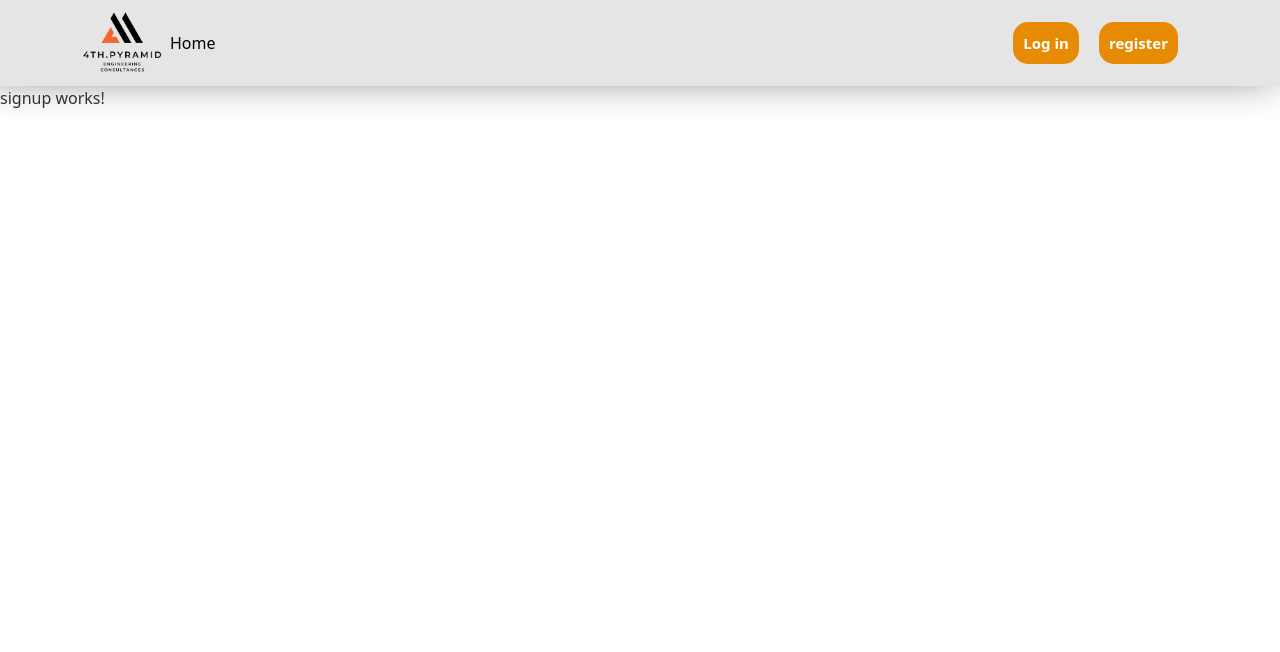
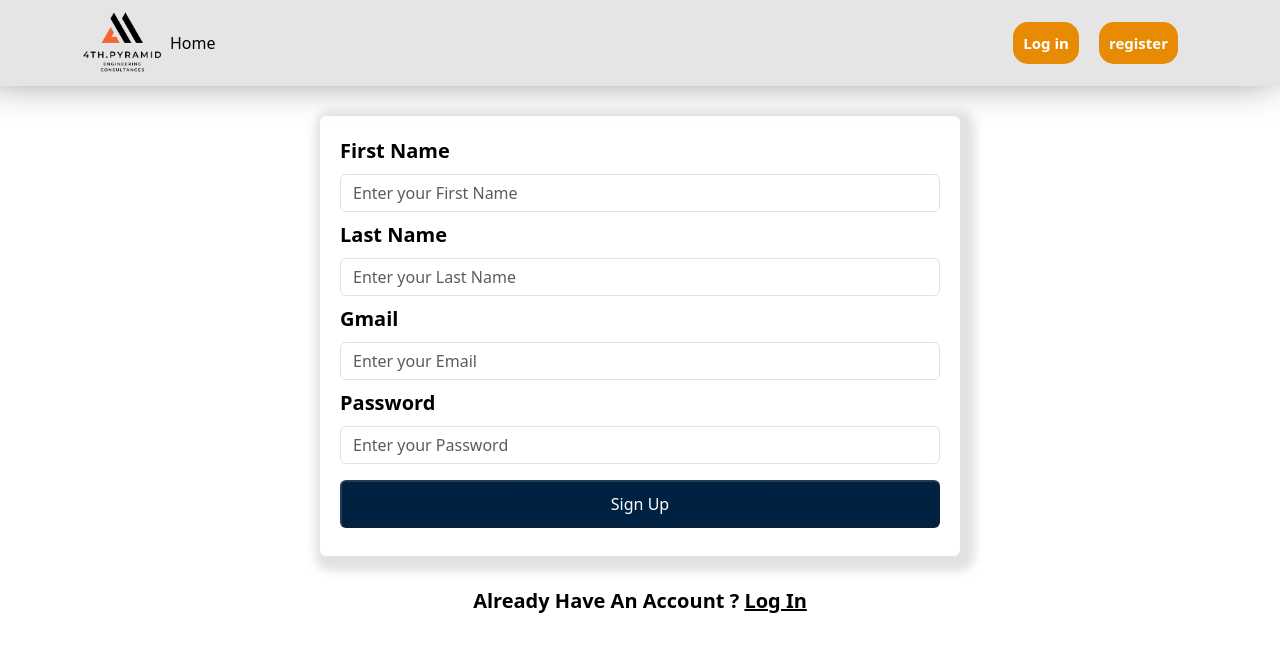
Before and after one commit to hussein-elmlah/mean-stack-company-management-system, an Angular app in the folder frontend/: page /signup in a window 1280 px wide. Shown: the top 652 px of the page. Built offline with nearby package versions, Linux system fonts and the light colour scheme.

Commit message:
SinUp Minimum requirements

```diff
--- a/frontend/angular.json
+++ b/frontend/angular.json
@@ -16,15 +16,11 @@
             "outputPath": "dist/frontend",
             "index": "src/index.html",
             "browser": "src/main.ts",
-            "polyfills": [
-              "zone.js"
-            ],
+            "polyfills": ["zone.js"],
             "tsConfig": "tsconfig.app.json",
-            "assets": [
-              "src/favicon.ico",
-              "src/assets"
-            ],
+            "assets": ["src/favicon.ico", "src/assets"],
             "styles": [
+              "node_modules/bootstrap/dist/css/bootstrap.min.css",
               "src/styles.css"
             ],
             "scripts": []
@@ -74,22 +70,17 @@
         "test": {
           "builder": "@angular-devkit/build-angular:karma",
           "options": {
-            "polyfills": [
-              "zone.js",
-              "zone.js/testing"
-            ],
+            "polyfills": ["zone.js", "zone.js/testing"],
             "tsConfig": "tsconfig.spec.json",
-            "assets": [
-              "src/favicon.ico",
-              "src/assets"
-            ],
-            "styles": [
-              "src/styles.css"
-            ],
+            "assets": ["src/favicon.ico", "src/assets"],
+            "styles": ["src/styles.css"],
             "scripts": []
           }
         }
       }
     }
+  },
+  "cli": {
+    "analytics": "249e913b-82c2-4910-9e17-4ae9b361084d"
   }
 }
--- a/frontend/src/app/app.component.ts
+++ b/frontend/src/app/app.component.ts
@@ -1,13 +1,14 @@
 import { Component } from '@angular/core';
 import { RouterOutlet } from '@angular/router';
 import { NavbarComponent } from './navbar/navbar.component';
+import { ReactiveFormsModule } from '@angular/forms';
 
 @Component({
   selector: 'app-root',
   standalone: true,
-  imports: [RouterOutlet , NavbarComponent , RouterOutlet],
+  imports: [RouterOutlet, NavbarComponent, RouterOutlet, ReactiveFormsModule],
   templateUrl: './app.component.html',
-  styleUrl: './app.component.css'
+  styleUrl: './app.component.css',
 })
 export class AppComponent {
   title = 'frontend';
--- a/frontend/src/app/login/login.component.css
+++ b/frontend/src/app/login/login.component.css
@@ -1,31 +1,34 @@
-.loginpage{
+.loginpage {
   padding: 20px;
   width: 50%;
   margin: 30px auto;
   box-shadow: 5px 5px 10px 10px rgb(226, 226, 226);
 }
-@media (max-width:767px) {
-    .loginpage{
+@media (max-width: 767px) {
+  .loginpage {
     width: 90%;
   }
 }
-label,p,a{
+label,
+p,
+a {
   font-size: 20px;
   font-weight: bold;
   text-transform: capitalize;
   color: black;
-    text-decoration: none;
+  /* text-decoration: none; */
 }
-button{
+button {
   padding: 10px 20px 10px 20px;
-    border-radius: 15px;
+  /* border-radius: 15px; */
   transition: all 0.4s ease-in-out;
   background-color: rgb(0, 34, 66);
   color: white;
   width: 100%;
 }
-button:hover{
+button:hover {
   background-color: white;
   color: rgb(0, 34, 66);
   cursor: pointer;
+  border-color: rgb(0, 34, 66);
 }
--- a/frontend/src/app/login/login.component.html
+++ b/frontend/src/app/login/login.component.html
@@ -1,29 +1,52 @@
 <div>
-    <div class="loginpage">
-        <form [formGroup]="loginForm" (ngSubmit)="handleloginform()" >
+  <div class="loginpage rounded-2">
+    <form [formGroup]="loginForm" (ngSubmit)="handleloginform()">
       <label for="email" class="mb-2">Email</label>
-            <input type="text" class="form-control mb-2" placeholder="Enter your email" formControlName="email" />
-            @if(loginForm.controls['email'].invalid && (loginForm.controls['email'].touched || loginForm.controls['email'].dirty)){
+      <input
+        type="text"
+        class="form-control mb-2"
+        placeholder="Enter your email"
+        formControlName="email"
+      />
+      @if(loginForm.controls['email'].invalid &&
+      (loginForm.controls['email'].touched ||
+      loginForm.controls['email'].dirty)){
       @if(loginForm.controls['email'].errors?.["required"]){
       <div class="alert alert-danger">the email must be required</div>
       } @if(loginForm.controls['email'].errors?.["email"]){
       <div class="alert alert-danger">the email must be in right format</div>
-                }
-         }
+      } }
       <label for="password" class="mb-2">Password</label>
-            <input type="password" class="form-control mb-2" placeholder="Enter your password" formControlName="password" />
-            @if(loginForm.controls['password'].invalid && loginForm.controls['password'].touched){
+      <input
+        type="password"
+        class="form-control mb-2"
+        placeholder="Enter your password"
+        formControlName="password"
+      />
+      @if(loginForm.controls['password'].invalid &&
+      loginForm.controls['password'].touched){
       @if(loginForm.controls['password'].errors?.["required"]){
       <div class="alert alert-danger">the password must be required</div>
       }@else if(loginForm.controls['password'].errors?.["minlength"]){
-                    <div class="alert alert-danger">the password should be at least 8 characters </div>
-                }
-            }
+      <div class="alert alert-danger">
+        the password should be at least 8 characters
+      </div>
+      } }
 
-        <button class="mb-2 mt-2" [disabled]="!(loginForm.controls['email'].valid && loginForm.controls['password'].valid)">Login</button>
+      <button
+        class="mb-2 mt-2 rounded-2"
+        [disabled]="
+          !(
+            loginForm.controls['email'].valid &&
+            loginForm.controls['password'].valid
+          )
+        "
+      >
+        Login
+      </button>
     </form>
   </div>
   <div class="text-center">
-        <p>Don't have account ? <a routerLink="/signup">Register</a> </p>
+    <p>Don't have account ? <a routerLink="/signup">Register</a></p>
   </div>
 </div>
--- a/frontend/src/app/signup/signup.component.css
+++ b/frontend/src/app/signup/signup.component.css
@@ -0,0 +1,30 @@
+.container {
+  width: 50%;
+  box-shadow: 5px 5px 10px 10px rgb(226, 226, 226);
+  padding: 20px;
+  width: 50%;
+  margin: 30px auto;
+}
+label,
+p,
+a {
+  font-size: 20px;
+  font-weight: bold;
+  text-transform: capitalize;
+  color: black;
+  /* text-decoration: none; */
+}
+
+button {
+  padding: 10px 20px 10px 20px;
+  transition: all 0.4s ease-in-out;
+  background-color: rgb(0, 34, 66);
+  color: white;
+  width: 100%;
+}
+button:hover {
+  background-color: white;
+  color: rgb(0, 34, 66);
+  cursor: pointer;
+  border-color: rgb(0, 34, 66);
+}
--- a/frontend/src/app/signup/signup.component.html
+++ b/frontend/src/app/signup/signup.component.html
@@ -1 +1,109 @@
-<p>signup works!</p>
+<div>
+  <div class="container rounded-2">
+    <form [formGroup]="signUpForm" (ngSubmit)="handleFormSubmit()">
+      <!-- First Name -->
+      <div class="mb-2">
+        <label for="firstNameInput" class="form-label">First Name</label>
+        <input
+          type="text"
+          class="form-control"
+          id="firstNameInput"
+          formControlName="firstName"
+          placeholder="Enter your First Name"
+        />
+
+        @if(signUpForm.controls['firstName'].invalid &&
+        signUpForm.controls['firstName'].touched){
+        <div class="form-text text-danger">
+          @if(signUpForm.controls['firstName'].errors?.['required']){
+          <small>This field is required</small>
+          }
+        </div>
+        }
+      </div>
+
+      <div class="mb-2">
+        <label for="lastNameInput" class="form-label">Last Name</label>
+        <input
+          type="text"
+          class="form-control"
+          id="lastNameInput"
+          formControlName="lastName"
+          placeholder="Enter your Last Name"
+        />
+
+        @if(signUpForm.controls['lastName'].invalid &&
+        signUpForm.controls['lastName'].touched){
+        <div class="form-text text-danger">
+          @if(signUpForm.controls['lastName'].errors?.['required']){
+          <small>This field is required</small>
+          }
+        </div>
+        }
+      </div>
+
+      <div class="mb-2">
+        <label for="emailInput" class="form-label">Gmail</label>
+        <input
+          type="text"
+          class="form-control"
+          id="emailInput"
+          formControlName="email"
+          placeholder="Enter your Email"
+        />
+
+        @if(signUpForm.controls['email'].invalid &&
+        signUpForm.controls['email'].touched){
+        <div class="form-text text-danger">
+          @if(signUpForm.controls['email'].errors?.['required']){
+          <small>This field is required</small>
+          } @if(signUpForm.controls['email'].errors?.["email"]){
+          <div class="form-text text-danger">Invalid Email Format</div>
+          }
+        </div>
+        }
+      </div>
+
+      <div class="mb-2">
+        <label for="passwordInput" class="form-label">Password</label>
+        <input
+          type="text"
+          class="form-control"
+          id="passwordInput"
+          formControlName="password"
+          placeholder="Enter your Password"
+        />
+
+        @if(signUpForm.controls['password'].invalid &&
+        signUpForm.controls['password'].touched){
+        <div class="form-text text-danger">
+          @if(signUpForm.controls['password'].errors?.['required']){
+          <small>This field is required</small>
+          }@else if(signUpForm.controls['password'].errors?.["minlength"]){
+          <div class="form-text text-danger">
+            the password should be at least 8 characters
+          </div>
+          }
+        </div>
+        }
+      </div>
+
+      <button
+        class="mb-2 mt-2 rounded-2"
+        [disabled]="
+          !(
+            signUpForm.controls['firstName'].valid &&
+            signUpForm.controls['lastName'].valid &&
+            signUpForm.controls['email'].valid &&
+            signUpForm.controls['password'].valid
+          )
+        "
+      >
+        Sign Up
+      </button>
+    </form>
+  </div>
+  <div class="text-center">
+    <p>Already have an account ? <a routerLink="/login">Log In</a></p>
+  </div>
+</div>
--- a/frontend/src/app/signup/signup.component.ts
+++ b/frontend/src/app/signup/signup.component.ts
@@ -1,12 +1,38 @@
 import { Component } from '@angular/core';
+import {
+  AbstractControl,
+  FormControl,
+  FormGroup,
+  ReactiveFormsModule,
+  ValidationErrors,
+  Validators,
+} from '@angular/forms';
+import { Router, RouterLink } from '@angular/router';
 
 @Component({
   selector: 'app-signup',
   standalone: true,
-  imports: [],
+  imports: [RouterLink, ReactiveFormsModule],
   templateUrl: './signup.component.html',
-  styleUrl: './signup.component.css'
+  styleUrl: './signup.component.css',
 })
 export class SignupComponent {
+  signUpForm!: FormGroup;
+  constructor(private router: Router) {
+    this.signUpForm = new FormGroup({
+      firstName: new FormControl('', [Validators.required]),
+      lastName: new FormControl('', [Validators.required]),
+      email: new FormControl('', [Validators.required, Validators.email]),
+      password: new FormControl('', [
+        Validators.required,
+        Validators.minLength(8),
+      ]),
+    });
+  }
 
+  handleFormSubmit() {
+    console.log(this.signUpForm);
+    console.log(this.signUpForm.value);
+    this.router.navigate(['/']);
+  }
 }
--- a/frontend/src/styles.css
+++ b/frontend/src/styles.css
@@ -1 +1,6 @@
-/* You can add global styles to this file, and also import other style files */
+@import "../node_modules/bootstrap/dist/css/bootstrap.min.css";
+* {
+  margin: 0px;
+  padding: 0px;
+  box-sizing: border-box;
+}
```
Also changed, not shown: frontend/src/index.html (+11 -7 lines), frontend/src/app/app.component.html (line endings or trailing spaces). Lines whose indentation alone changed are shown as unchanged.
